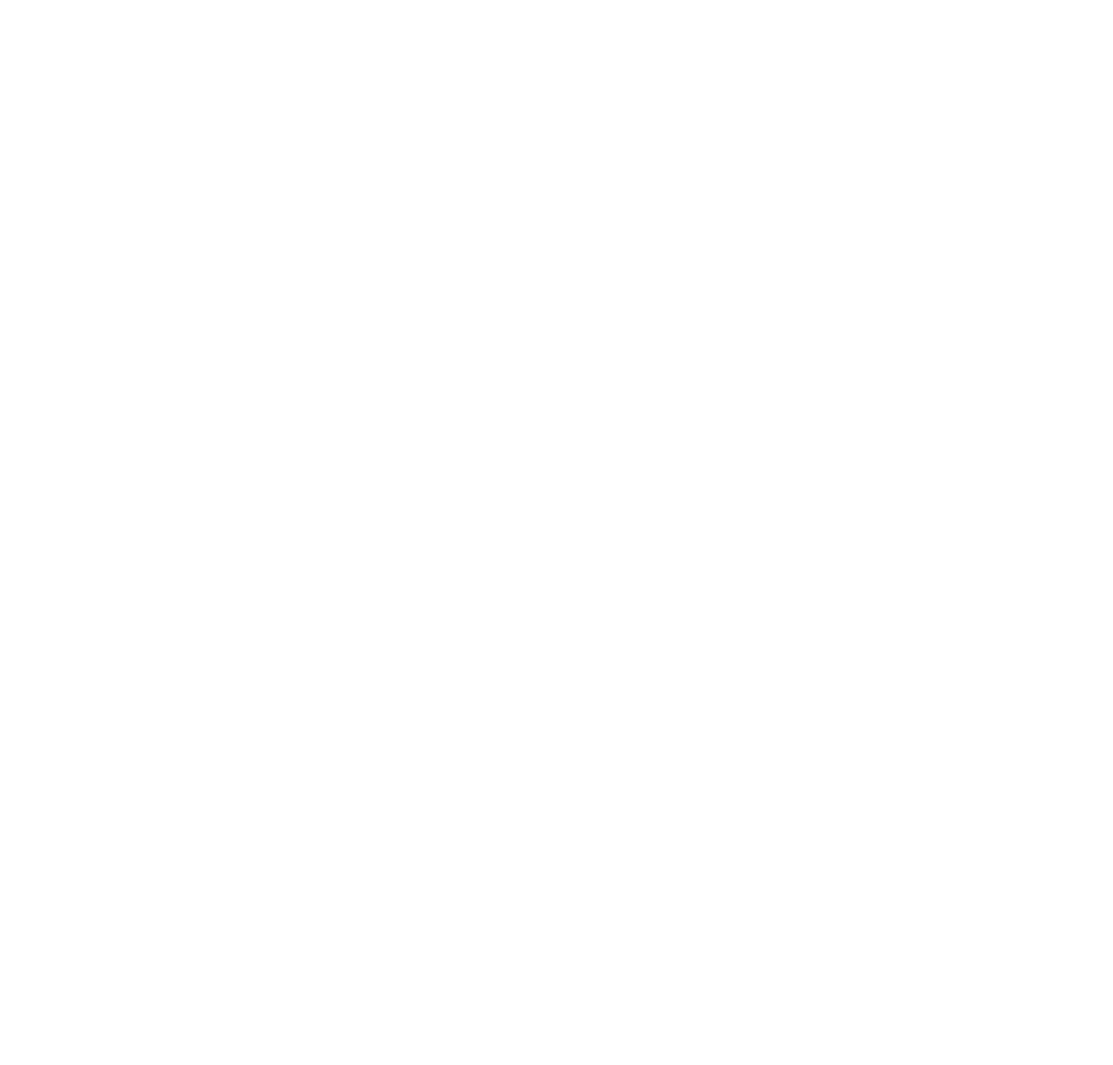
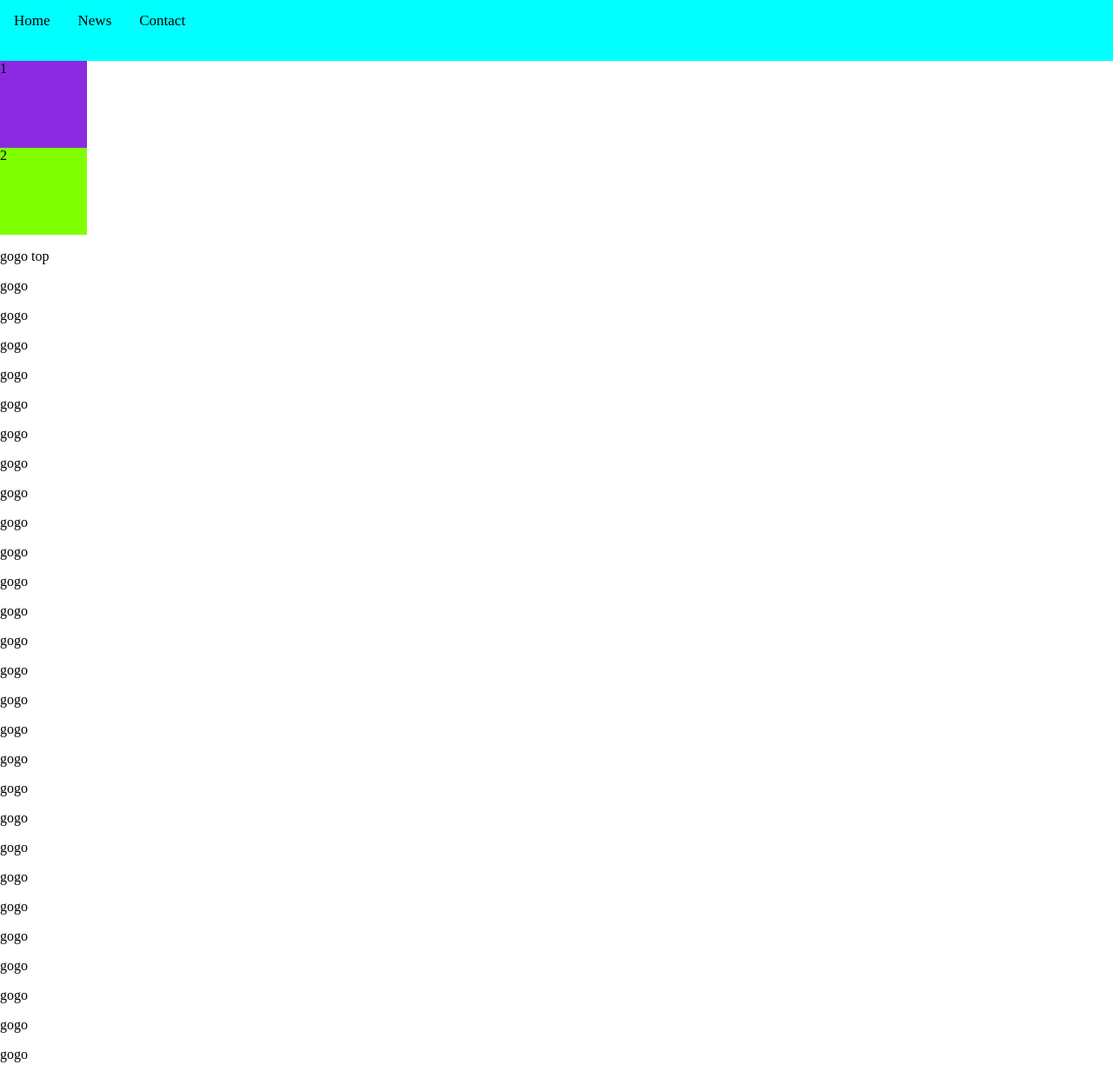
Before and after one commit to danniyossef/test-site, a plain HTML site: page index.html in a window 1280 px wide. Shown: the whole page at 87% size. Before the commit the page ends 800 px from the top, so only its background shows below. Drawn offline with Linux system fonts and the light colour scheme.

Commit message:
Add files via upload

```diff
--- a/index.html
+++ b/index.html
@@ -7,9 +7,41 @@
 </head>
 <body>
     <div class="top-menu">
+        <a href="#home">Home</a>
+        <a href="#news">News</a>
+        <a href="#contact">Contact</a>
+    </div>
+    <div class="div1">1</div>
+    <div class="div2">2</div>
 
-    </div>
-
+    <p>gogo top<br></p>
+    <p>gogo<br></p>
+    <p>gogo<br></p>
+    <p>gogo<br></p>
+    <p>gogo<br></p>
+    <p>gogo<br></p>
+    <p>gogo<br></p>
+    <p>gogo<br></p>
+    <p>gogo<br></p>
+    <p>gogo<br></p>
+    <p>gogo<br></p>
+    <p>gogo<br></p>
+    <p>gogo<br></p>
+    <p>gogo<br></p>
+    <p>gogo<br></p>
+    <p>gogo<br></p>
+    <p>gogo<br></p>
+    <p>gogo<br></p>
+    <p>gogo<br></p>
+    <p>gogo<br></p>
+    <p>gogo<br></p>
+    <p>gogo<br></p>
+    <p>gogo<br></p>
+    <p>gogo<br></p>
+    <p>gogo<br></p>
+    <p>gogo<br></p>
+    <p>gogo<br></p>
+    <p>gogo<br></p>
 
 </body>
 </html>
--- a/style.css
+++ b/style.css
@@ -1,3 +1,38 @@
+body{
+    margin: 0;
+}
+
 div.top-menu{
     background-color: aqua;
+    width: 100%;
+    height:70px;
+    position: fixed;
+    top: 0px;
+    z-index: 999;
+    overflow: hidden;
 }
+
+div.top-menu a{
+    float: left;
+    display: block;
+    color: #000;
+    text-align: center;
+    padding: 14px 16px;
+    text-decoration: none;
+    font-size: 17px;
+}
+
+div.div1{
+    background-color:blueviolet;
+    width: 100px;
+    height: 100px;
+    margin-top: 70px;
+    position: relative;
+}
+
+div.div2{
+    background-color:chartreuse;
+    width: 100px;
+    height: 100px;
+    position: relative;
+}
```
